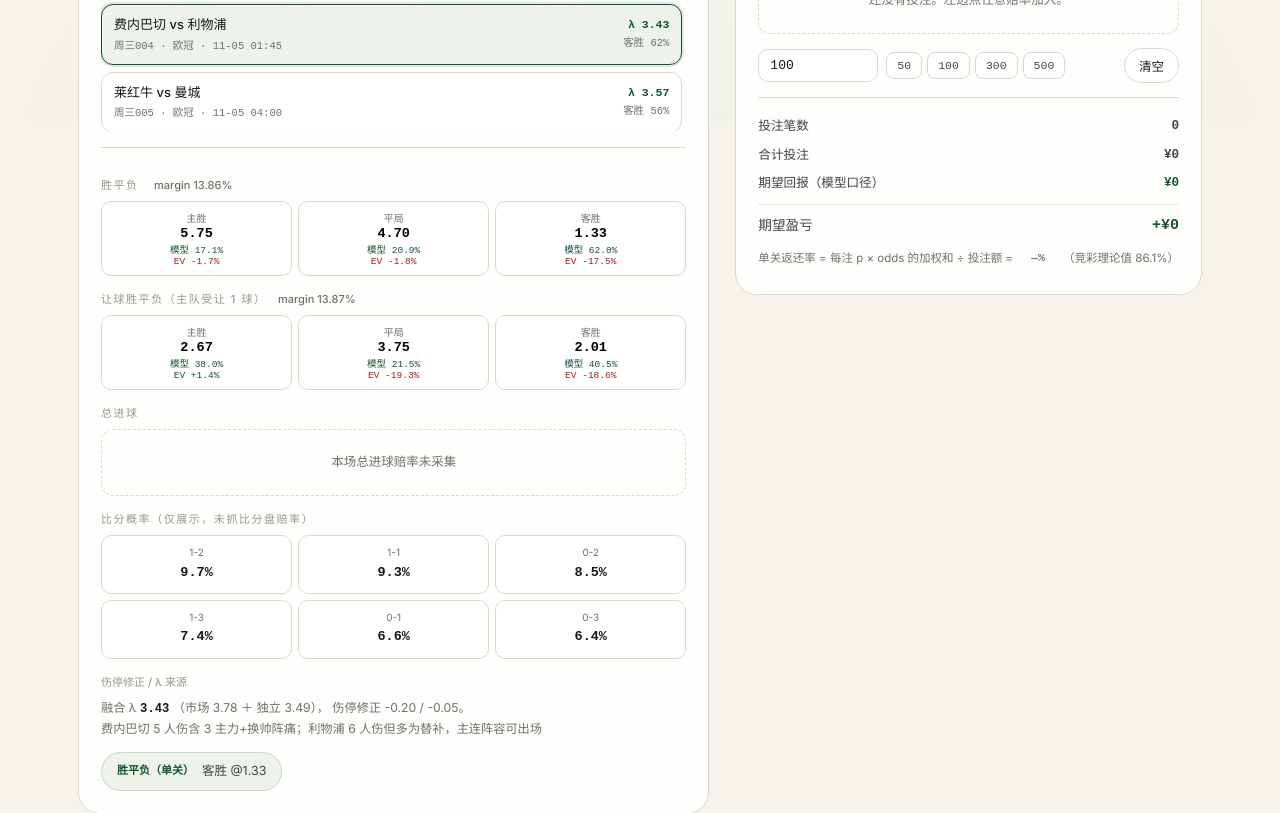
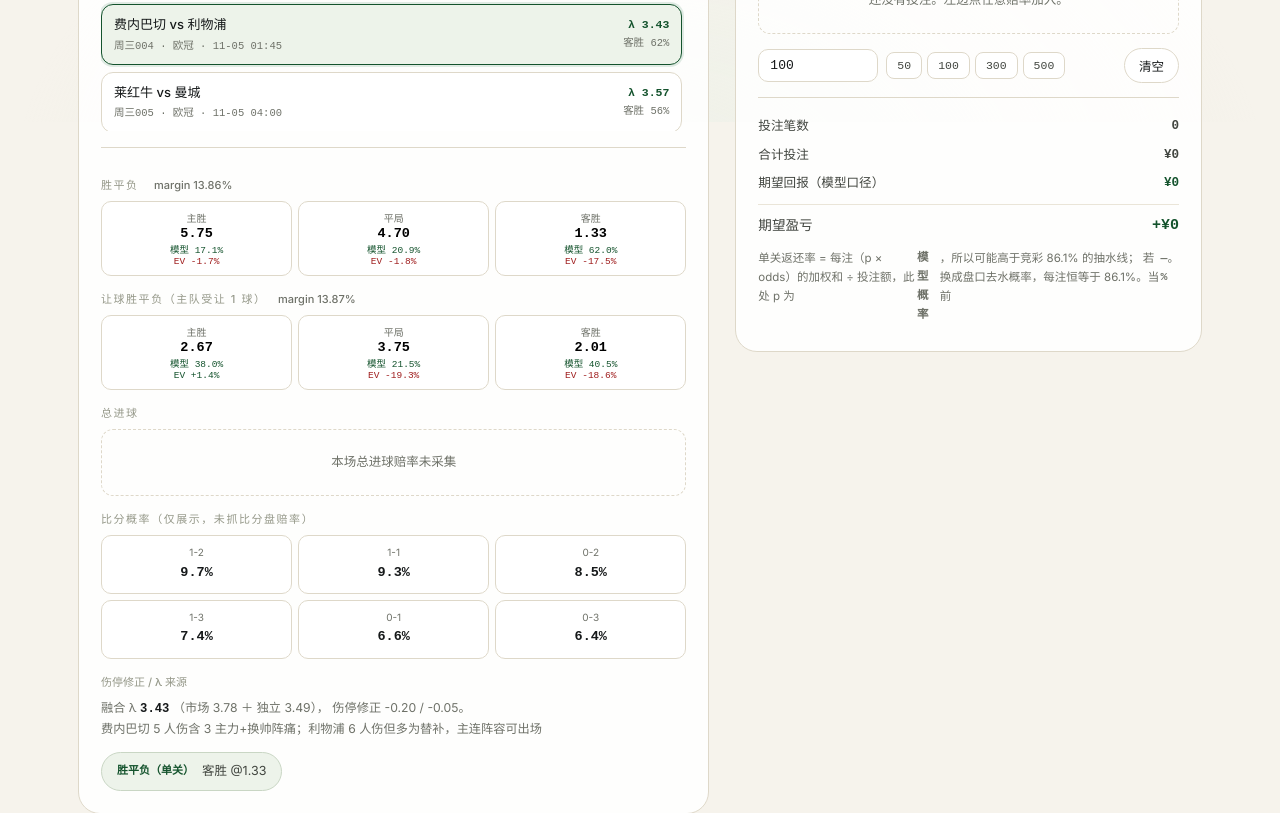
Before and after one commit to laoyangnb666/jc-football-report, a plain HTML site: page docs/simulator.html in a window 1280 px wide. Shown: the part 678-1491 px from the top of the page. Drawn offline with Linux system fonts and the light colour scheme.

Commit message:
fix(site): 模拟器返还率说明与盈亏格式

```diff
--- a/docs/simulator.html
+++ b/docs/simulator.html
@@ -306,10 +306,10 @@
       s += `<div class="sline"><span>投注笔数</span><b>${slip.length}</b></div>`;
       s += `<div class="sline"><span>合计投注</span><b>${fmt(total)}</b></div>`;
       s += `<div class="sline"><span>期望回报（模型口径）</span><b class="${expProfit>=0?'g':'r'}">${fmt(expRet)}</b></div>`;
-      s += `<div class="sline total"><span>期望盈亏</span><b class="${expProfit>=0?'g':'r'}">${(expProfit>=0?'+':'') + fmt(expProfit).replace('¥','¥')}</b></div>`;
+      s += `<div class="sline total"><span>期望盈亏</span><b class="${expProfit>=0?'g':'r'}">${(expProfit>=0?'+':'')}${fmt(expProfit)}</b></div>`;
       s += `<div class="sline" style="font-size:11.5px;color:var(--muted);padding-top:6px">
-        单关返还率 = 每注 p × odds 的加权和 ÷ 投注额 =
-        <b>${total ? ((expRet/total)*100).toFixed(1) : '—'}%</b>（竞彩理论值 86.1%）</div>`;
+        单关返还率 = 每注（p × odds）的加权和 ÷ 投注额，此处 p 为<b>模型概率</b>，所以可能高于竞彩 86.1% 的抽水线；
+        若换成盘口去水概率，每注恒等于 86.1%。当前 <b>${total ? ((expRet/total)*100).toFixed(1) : '—'}%</b>。</div>`;
       if (slip.length > 1) {
         s += `<div class="sline" style="font-size:11.5px;color:var(--muted)">切成串关会怎样 → 切换到「串关」查看</div>`;
       }
```
